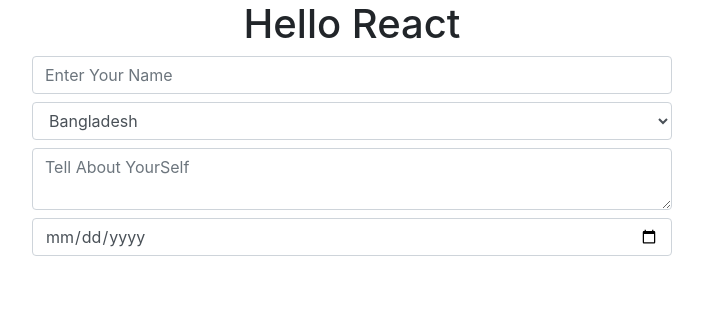
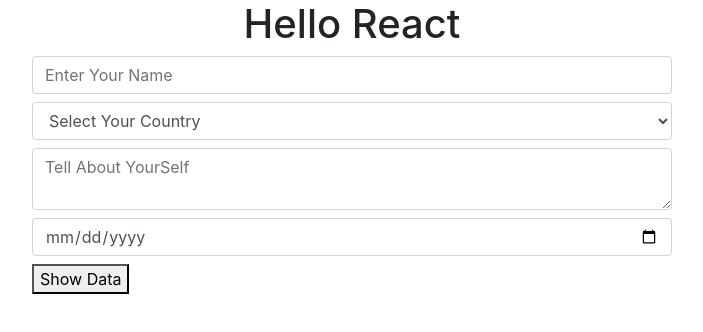
Before and after one commit to jonytalukdar/my-app, a React (Create React App) app: page / in a window 1280 px wide. Shown: the top 332 px of the page, without its empty margins (288-991 px from the left). Built offline with nearby package versions, Linux system fonts and the light colour scheme.

Commit message:
completed input form

```diff
--- a/src/components/formAndInput/Form.js
+++ b/src/components/formAndInput/Form.js
@@ -8,27 +8,53 @@ class Form extends Component {
     bio: '',
     birthday: '',
   };
+
+  handleChange = (e) => {
+    this.setState({
+      [e.target.name]: e.target.value,
+    });
+  };
+
   render() {
+    const { name, country, bio, birthday } = this.state;
     return (
       <div className="input">
         <input
+          onChange={this.handleChange}
           className="form-control my-2"
           type="text"
           name="name"
+          value={name}
           placeholder="Enter Your Name"
         />
-        <select className="form-control my-2" name="country" id="">
+        <select
+          onChange={this.handleChange}
+          className="form-control my-2"
+          name="country"
+          value={country}
+          id=""
+        >
+          <option>Select Your Country</option>
           <option value="Bangladesh">Bangladesh</option>
           <option value="India">India</option>
           <option value="Pakistan">Pakistan</option>
           <option value="Sri-Lanka">Sri-Lanka</option>
         </select>
         <textarea
+          onChange={this.handleChange}
           className="form-control my-2"
           name="bio"
+          value={bio}
           placeholder="Tell About YourSelf"
         ></textarea>
-        <input className="form-control my-2" type="date" name="birthday" />
+        <input
+          onChange={this.handleChange}
+          className="form-control my-2"
+          type="date"
+          name="birthday"
+          value={birthday}
+        />
+        <button onClick={() => console.log(this.state)}> Show Data</button>
       </div>
     );
   }
```
